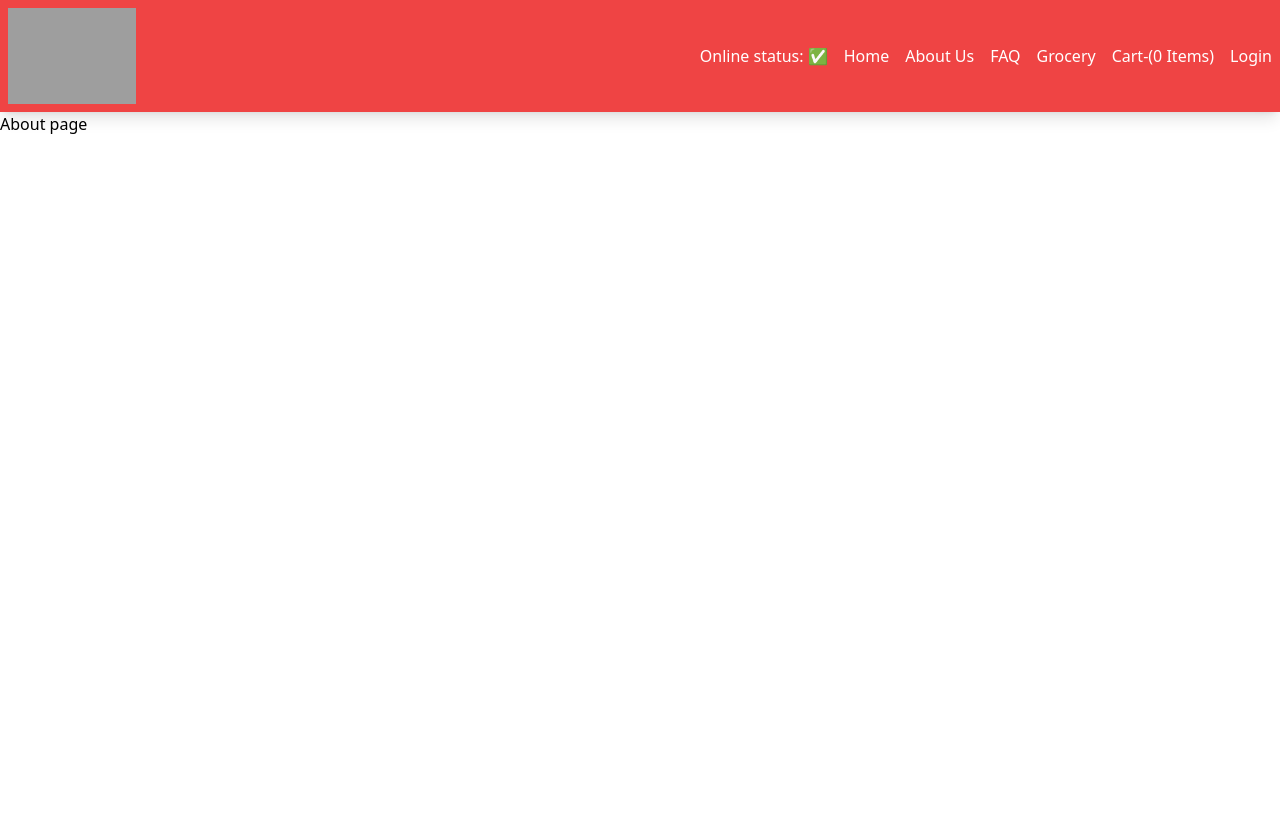
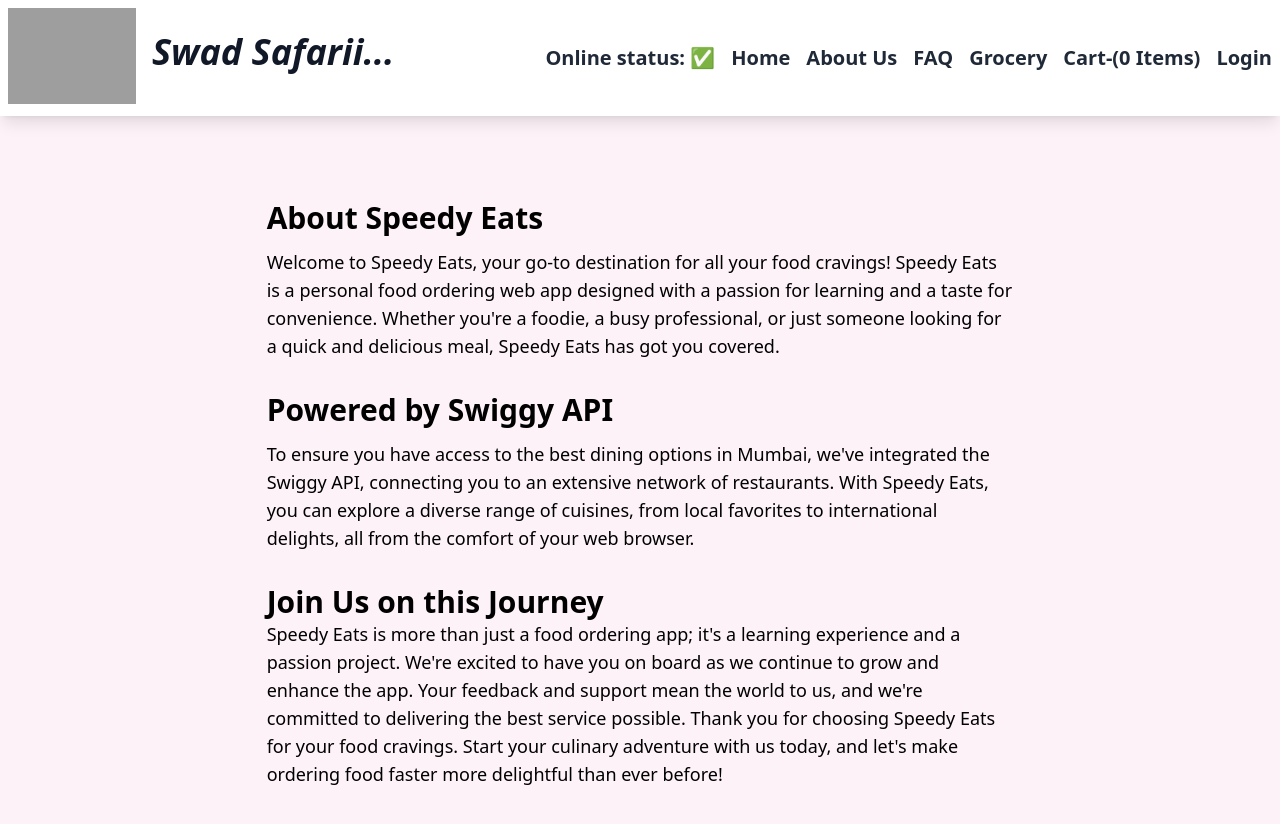
Before and after one commit to Dikshant441/food-order, a React (Vite) app: page /about in a window 1280 px wide. Shown: the top 824 px of the page. Before the commit the page ends 800 px from the top, so only its background shows below. Built offline with nearby package versions, Linux system fonts and the light colour scheme; grey boxes are pictures that could not be loaded.

Commit message:
Update Ui and Header

```diff
--- a/src/Components/About.js
+++ b/src/Components/About.js
@@ -1,8 +1,35 @@
 
 const About = () => {
   return (
-    <div>
-      <h1>About page</h1>
+    <div className="bg-pink-50  min-h-screen py-36 px-48  ">
+      <div className=" py-6  w-5/6 m-auto">
+        <h1 className=" font-bold text-3xl pt-8 pb-3">About Speedy Eats</h1>
+        <p className="text-lg font-medium">
+          Welcome to Speedy Eats, your go-to destination for all your food
+          cravings! Speedy Eats is a personal food ordering web app designed
+          with a passion for learning and a taste for convenience. Whether
+          you're a foodie, a busy professional, or just someone looking for a
+          quick and delicious meal, Speedy Eats has got you covered.
+        </p>
+        <h1 className=" font-bold text-3xl pt-8 pb-3">Powered by Swiggy API</h1>
+        <p className="text-lg font-medium">
+          To ensure you have access to the best dining options in Mumbai, we've
+          integrated the Swiggy API, connecting you to an extensive network of
+          restaurants. With Speedy Eats, you can explore a diverse range of
+          cuisines, from local favorites to international delights, all from the
+          comfort of your web browser.
+        </p>
+        <h1 className=" font-bold text-3xl pt-8 ">Join Us on this Journey</h1>
+        <p className="text-lg font-medium">
+          Speedy Eats is more than just a food ordering app; it's a learning
+          experience and a passion project. We're excited to have you on board
+          as we continue to grow and enhance the app. Your feedback and support
+          mean the world to us, and we're committed to delivering the best
+          service possible. Thank you for choosing Speedy Eats for your food
+          cravings. Start your culinary adventure with us today, and let's make
+          ordering food faster more delightful than ever before!
+        </p>
+      </div>
     </div>
   )
 }
--- a/src/Components/Body.js
+++ b/src/Components/Body.js
@@ -43,12 +43,12 @@
   return listofRestaurants.length === undefined ? (
     <ShimmerUI />
   ) : (
-    <div className="p-5 bg-pink-50 text-center">
+    <div className="absolute py-36 px-48">
       <div className="flex">
         <div className="search">
           <input
             type="text"
-            className="focus:bg-rose-200 p-2 m-2 w-96"
+            className=" border-solid border-2 border-black bg-rose-100 rounded-2xl  focus:bg-rose-200 p-2 m-2 w-96"
             value={searchText}
             onChange={(e) => {
               setSearchText(e.target.value);
@@ -83,6 +83,17 @@
         >
           Top Rated Restaurants
         </button>
+        <button
+          className="p-2 m-2 bg-red-500 hover:bg-red-800 text-white rounded-md "
+          onClick={() => {
+            const filteredRestaurant = listofRestaurants.filter(
+              (res) => res?.info?.name
+            );
+            setFilteredRestaurants(filteredRestaurant);
+          }}
+        >
+          Reset...
+        </button>
       </div>
 
       <div className="flex flex-wrap justify-center bg-pink-50">
--- a/src/Components/Cart.js
+++ b/src/Components/Cart.js
@@ -15,7 +15,7 @@
   };
 
   return (
-    <div className="text-center m-4 p-4">
+    <div className="py-36 px-48 text-center m-4 p-4">
       <h1 className="text-2xl font-bold">Cart</h1>
       <div className="w-6/12 m-auto">
         <button
--- a/src/Components/Header.js
+++ b/src/Components/Header.js
@@ -12,32 +12,33 @@
   // console.log(cartItems);
 
   return (
-    <div className="flex justify-between bg-red-500 shadow-lg">
-      <div className="logo-container">
+    <div className="flex justify-between bg-white shadow-lg fixed top-0 w-full z-[1] ">
+      <div className="flex">
         <img className="h-28 p-2" src={LOGO_URL} />
+        <span  className=" m-2 py-6 logo-container flex text-gray-900 font-bold text-4xl italic">Swad Safarii...</span>
       </div>
       <div className="py-11">
         <ul className="flex">
-          <li className="px-2 text-white hover:text-black hover:bg-white rounded-2xl">
+          <li className="px-2 text-gray-800 text-xl font-semibold hover:text-orange-500">
             Online status: {onlineStatus ? "✅" : "🔴"}
           </li>
-          <li className="px-2 text-white hover:text-black hover:bg-white rounded-2xl">
+          <li className="px-2 text-gray-800 text-xl font-semibold hover:text-orange-500">
             <Link to="/">Home</Link>
           </li>
-          <li className="px-2 text-white hover:text-black hover:bg-white rounded-2xl">
+          <li className="px-2 text-gray-800 text-xl font-semibold hover:text-orange-500">
             <Link to="/about">About Us</Link>
           </li>
-          <li className="px-2 text-white hover:text-black hover:bg-white rounded-2xl">
+          <li className="px-2 text-gray-800 text-xl font-semibold hover:text-orange-500">
             <Link to="/faq">FAQ</Link>
           </li>
-          <li className="px-2 text-white hover:text-black hover:bg-white rounded-2xl">
+          <li className="px-2 text-gray-800 text-xl font-semibold hover:text-orange-500">
             <Link to="/grocery">Grocery</Link>
           </li>
-          <li className="px-2 text-white hover:text-black hover:bg-white rounded-2xl">
+          <li className="px-2 text-gray-800 text-xl font-semibold hover:text-orange-500">
             <Link to="/cart">Cart-({cartItems.length} Items)</Link>
           </li>
           <button
-            className="px-2 text-white hover:text-black hover:bg-white rounded-2xl"
+            className="px-2 text-gray-800 text-xl font-semibold hover:text-orange-500"
             onClick={() => {
               btnName === "Login" ? setBtnName("Logout") : setBtnName("Login");
             }}
--- a/src/Components/RestaurantCard.js
+++ b/src/Components/RestaurantCard.js
@@ -25,7 +25,7 @@
 export const WithOpenLabel = (RestaurantCard) => {
   return (props) => {
     return (
-      <div>
+      <div className="z-[-1]">
         <label className="absolute bg-black text-white m-2 p-2 rounded-lg">Open</label>
         <RestaurantCard {...props} />
       </div>
```
Also changed, not shown: 1 other file (tests, documents, lock files or other folders).
